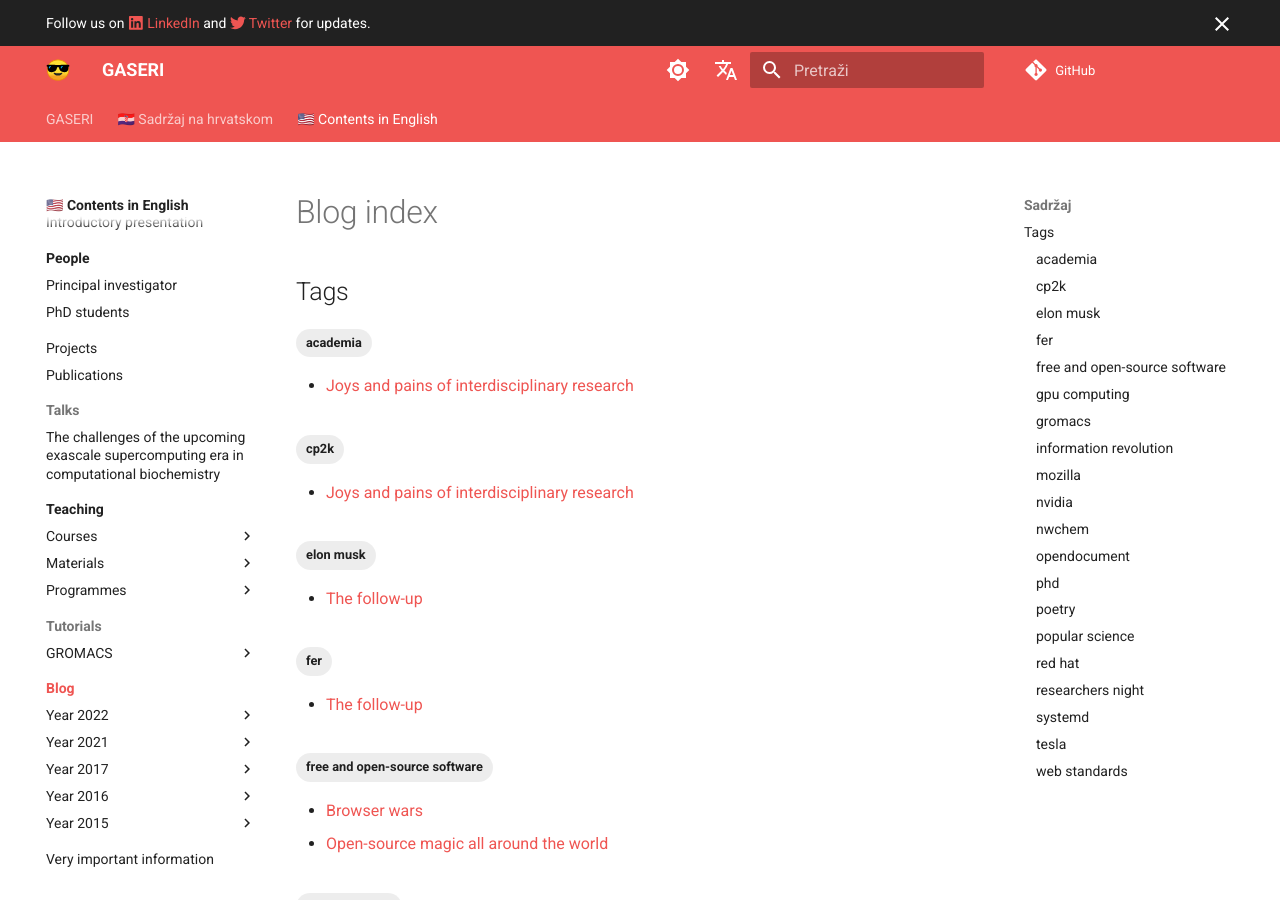
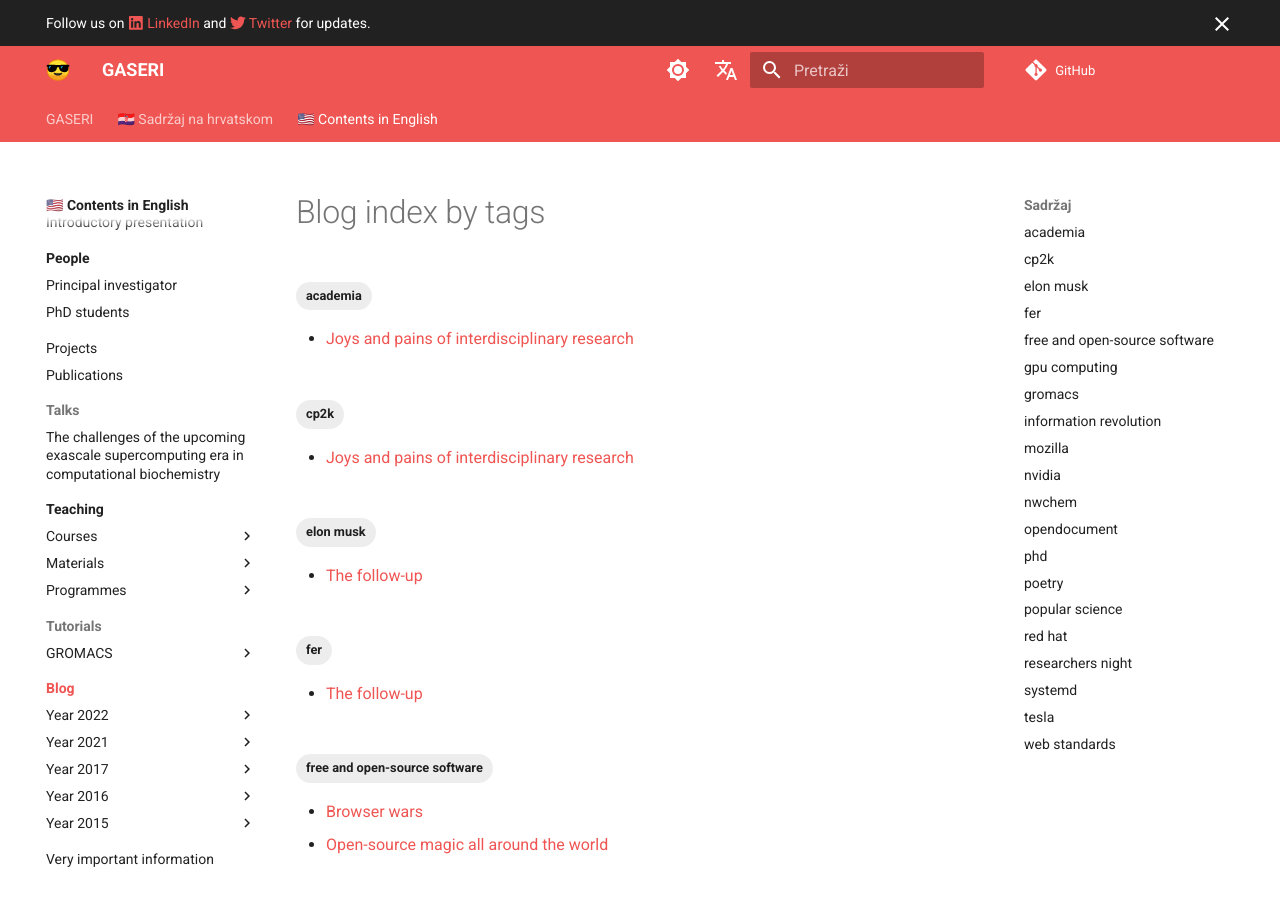
Before and after one commit to gaseri/website, an MkDocs documentation site: the page built from docs/en/blog/index.md, in a window 1280 px wide and 900 px high. Built offline with MkDocs 1.6.1 and Material for MkDocs 9.7.7, drawn with Linux system fonts in a browser that asks for light colours; comment, search, counter and statistics services are not loaded.

Commit message:
Removed Tags h2 as generated tags are h2

```diff
--- a/docs/en/blog/index.md
+++ b/docs/en/blog/index.md
@@ -1,5 +1,3 @@
-# Blog index
-
-## Tags
+# Blog index by tags
 
 [TAGS]
--- a/mkdocs.yml
+++ b/mkdocs.yml
@@ -414,7 +414,7 @@ nav:
         - Window sampling: en/tutorials/gromacs/5-umbrella/index.md
         - Test particle insertion: en/tutorials/gromacs/6-tpi/index.md
     - Blog:
-      - Blog index: en/blog/index.md
+      - Blog index by tags: en/blog/index.md
       - Year 2022:
         - Publishing (Material for) MkDocs website to GitHub Pages using custom Actions workflow: en/blog/2022-11-01-publishing-material-for-mkdocs-website-to-github-pages-using-custom-actions-workflow.md
         - Don't use RAR: en/blog/2022-02-24-dont-use-rar.md
```
